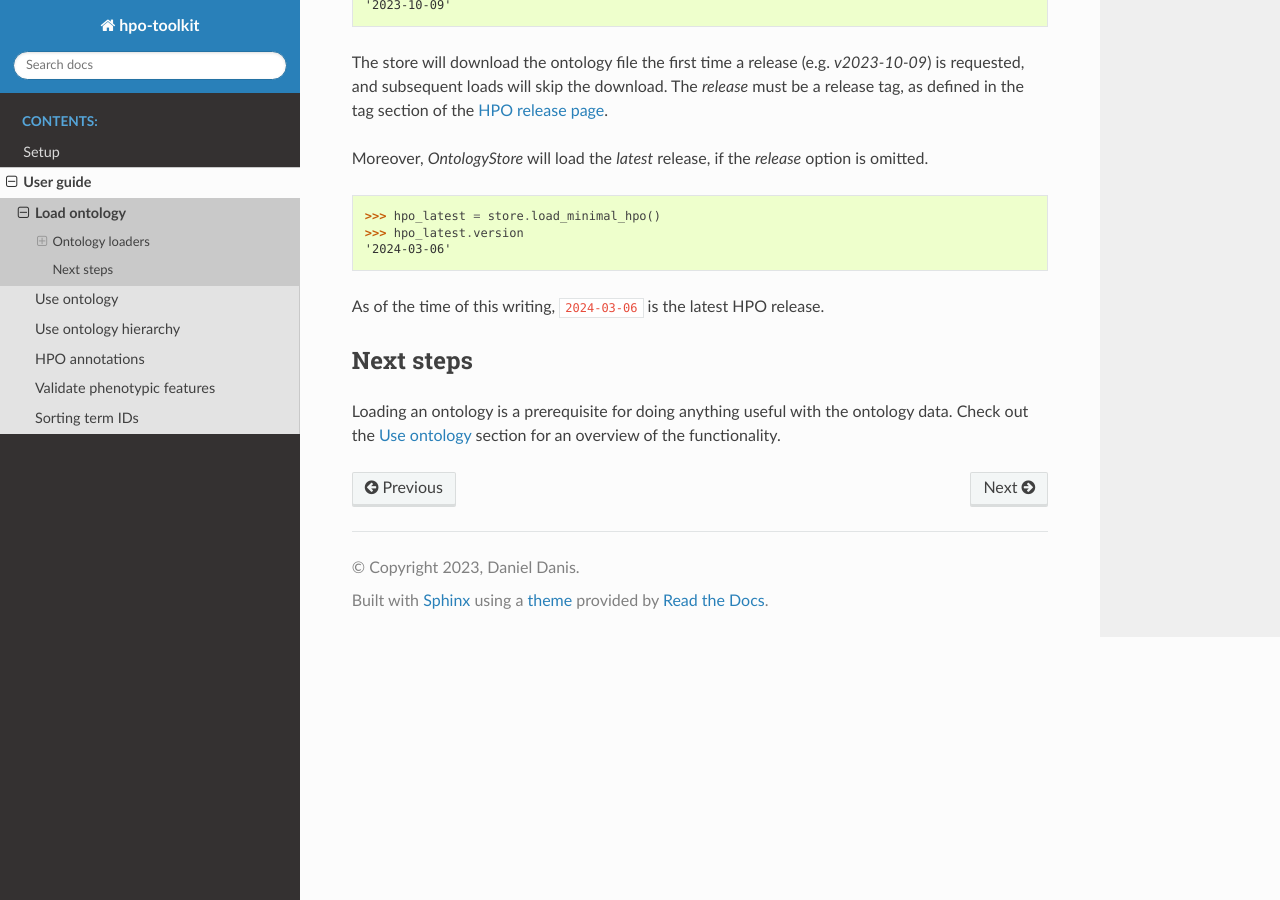
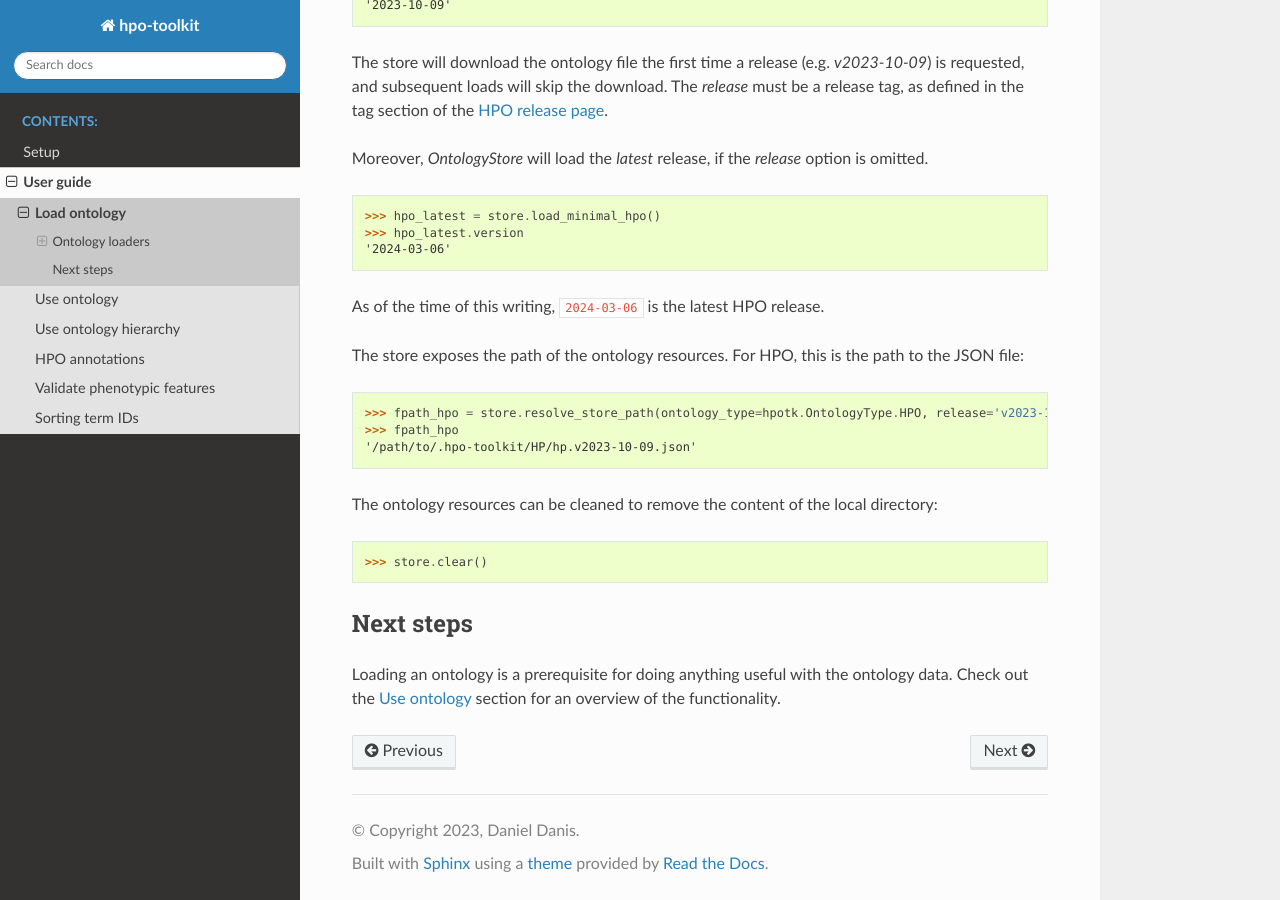
Before and after one commit to ielis/hpo-toolkit, a Sphinx documentation site: the page built from docs/user-guide/load-ontology.rst, in a window 1280 px wide and 900 px high, scrolled down 1265 px. Built offline with Sphinx 7.4.7 and the Read the Docs theme 2.0.0, drawn with Linux system fonts in a browser that asks for light colours; pages that are not in the unit, such as notebooks, are missing from menus.

Commit message:
Show the new `OntologyStore` functions in the user guide.

```diff
--- a/docs/user-guide/load-ontology.rst
+++ b/docs/user-guide/load-ontology.rst
@@ -66,13 +66,27 @@ Moreover, `OntologyStore` will load the *latest* release, if the `release` optio
 
 .. doctest:: load-minimal-ontology
 
-  >>> hpo_latest = store.load_minimal_hpo()  # doctest: +SKIP
+  >>> hpo_latest = store.load_minimal_hpo()
   >>> hpo_latest.version  # doctest: +SKIP
   '2024-03-06'
 
 As of the time of this writing, ``2024-03-06`` is the latest HPO release.
 
 
+The store exposes the path of the ontology resources. For HPO, this is the path to the JSON file:
+
+.. doctest:: load-minimal-ontology
+
+  >>> fpath_hpo = store.resolve_store_path(ontology_type=hpotk.OntologyType.HPO, release='v2023-10-09')
+  >>> fpath_hpo  # doctest: +SKIP
+  '/path/to/.hpo-toolkit/HP/hp.v2023-10-09.json'
+
+The ontology resources can be cleaned to remove the content of the local directory:
+
+.. doctest:: load-minimal-ontology
+
+  >>> store.clear()  # doctest: +SKIP
+
 Next steps
 **********
 
```
